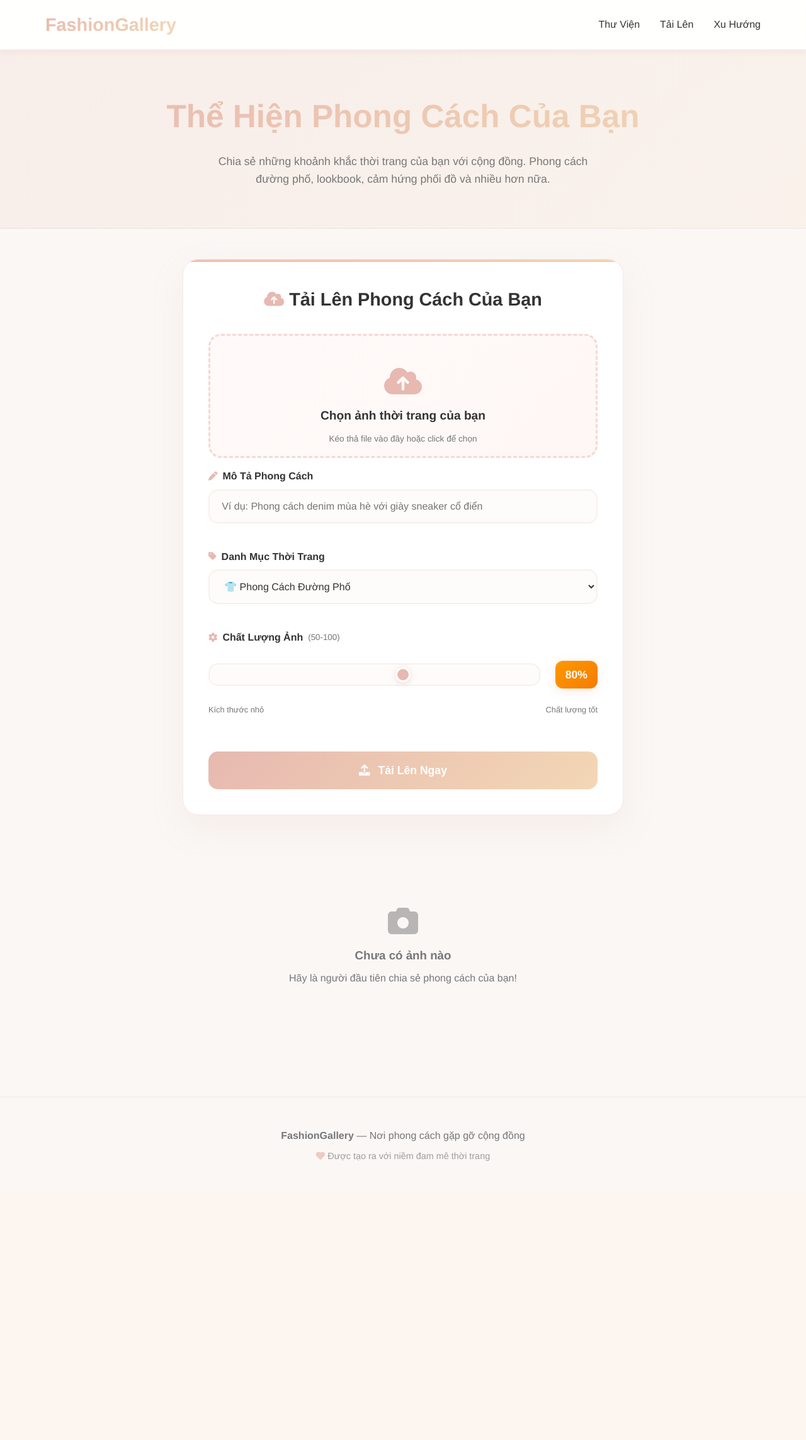
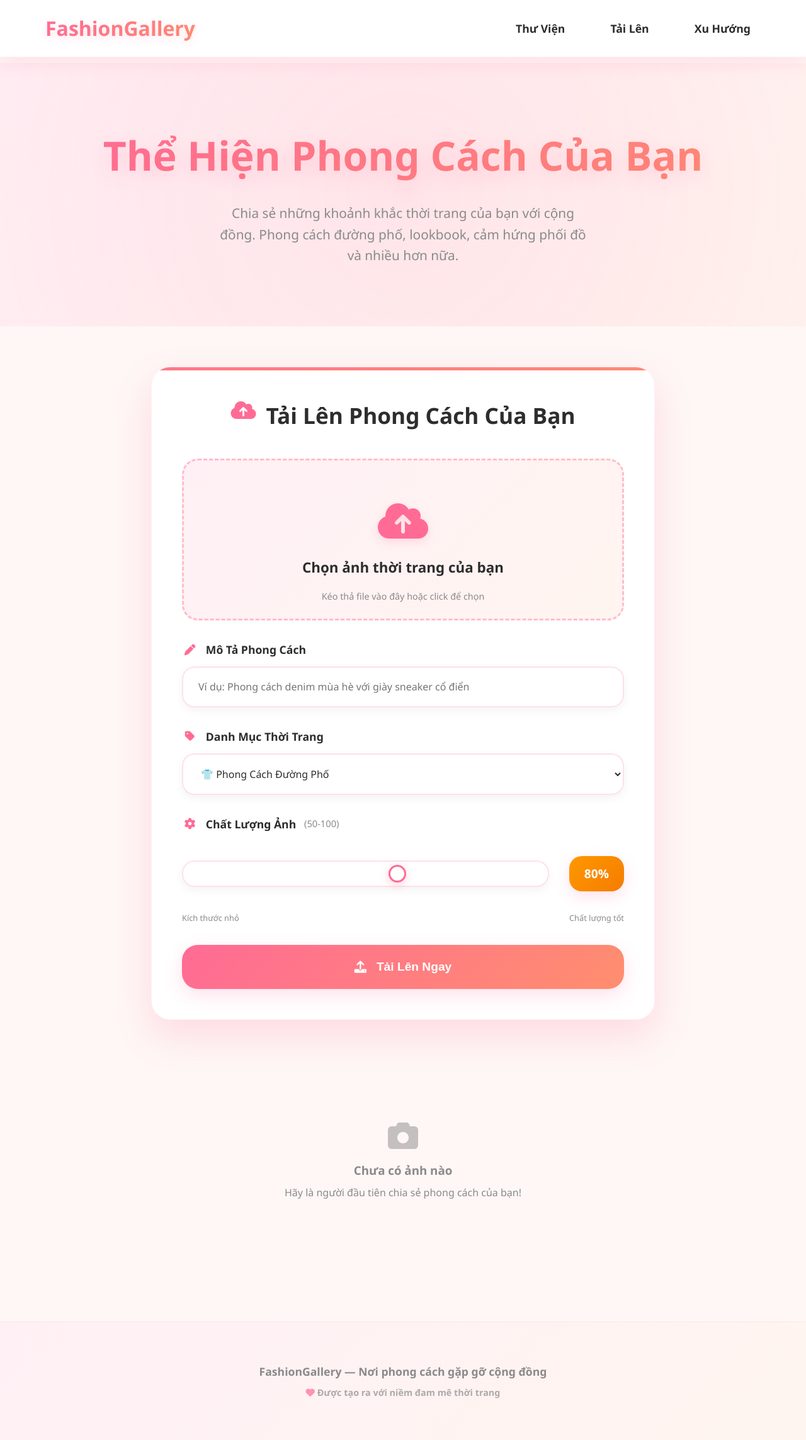
Before and after one commit to yenle2409/PHP_KT2, a PHP site: page / in a window 1280 px wide. Shown: the whole page at 63% size. Before the commit the page ends 1843 px from the top, so only its background shows below. Run offline with PHP 8.4, Linux system fonts and the light colour scheme; data that the repository does not hold is empty.

Commit message:
Update style.css

```diff
--- a/style.css
+++ b/style.css
@@ -1,12 +1,14 @@
 :root {
-  --bg: #faf7f5;
+  --bg: #fef7f5;
   --card: #ffffff;
-  --text: #333333;
-  --muted: #777777;
-  --accent: #e7b9b0;
-  --accent-hover: #f0c7be;
-  --gradient: linear-gradient(135deg, #e7b9b0, #f3d7b5);
-  --shadow: rgba(231, 185, 176, 0.3);
+  --text: #2d2d2d;
+  --muted: #8a8a8a;
+  --accent: #ff6b95;
+  --accent-hover: #ff85a8;
+  --gradient: linear-gradient(135deg, #ff6b95, #ff8e6e);
+  --gradient-soft: linear-gradient(135deg, #fff0f5, #fff5f0);
+  --shadow: rgba(255, 107, 149, 0.2);
+  --shadow-strong: rgba(255, 107, 149, 0.3);
 }
 
 * {
@@ -16,93 +18,161 @@
 }
 
 body {
-  font-family: 'Poppins', 'Helvetica Neue', sans-serif;
+  font-family: 'Segoe UI', Tahoma, Geneva, Verdana, sans-serif;
   background: var(--bg);
   color: var(--text);
   line-height: 1.6;
-  transition: background 0.3s, color 0.3s;
+  overflow-x: hidden;
 }
 
-/* Header */
+/* ===== IMPROVED HEADER ===== */
 .site-header {
-  background: rgba(255, 255, 255, 0.9);
-  backdrop-filter: blur(10px);
+  background: rgba(255, 255, 255, 0.95);
+  backdrop-filter: blur(20px);
   position: fixed;
   top: 0;
   width: 100%;
   z-index: 1000;
-  border-bottom: 1px solid rgba(0, 0, 0, 0.05);
-  box-shadow: 0 2px 10px var(--shadow);
+  border-bottom: 1px solid rgba(255, 107, 149, 0.1);
+  box-shadow: 0 4px 30px var(--shadow);
+  animation: slideDown 0.8s ease;
+}
+
+@keyframes slideDown {
+  from {
+    transform: translateY(-100%);
+    opacity: 0;
+  }
+  to {
+    transform: translateY(0);
+    opacity: 1;
+  }
 }
 
 .header-content {
   max-width: 1200px;
   margin: 0 auto;
-  padding: 1rem 2rem;
+  padding: 1.2rem 2rem;
   display: flex;
   justify-content: space-between;
   align-items: center;
 }
 
 .logo {
-  font-size: 1.8rem;
-  font-weight: 700;
+  font-size: 2rem;
+  font-weight: 800;
   background: var(--gradient);
   -webkit-background-clip: text;
   -webkit-text-fill-color: transparent;
+  text-shadow: 0 4px 15px var(--shadow);
 }
 
 .nav-links {
   display: flex;
-  gap: 2rem;
+  gap: 2.5rem;
 }
 
 .nav-links a {
   color: var(--text);
   text-decoration: none;
-  font-weight: 500;
-  transition: color 0.3s;
+  font-weight: 600;
+  font-size: 1.1rem;
+  padding: 0.5rem 1rem;
+  border-radius: 25px;
+  transition: all 0.3s ease;
+  position: relative;
 }
 
 .nav-links a:hover {
   color: var(--accent);
+  background: var(--gradient-soft);
+  transform: translateY(-2px);
 }
 
-/* Hero Section */
+.nav-links a::after {
+  content: '';
+  position: absolute;
+  bottom: -5px;
+  left: 50%;
+  width: 0;
+  height: 2px;
+  background: var(--gradient);
+  transition: all 0.3s ease;
+  transform: translateX(-50%);
+}
+
+.nav-links a:hover::after {
+  width: 80%;
+}
+
+/* ===== IMPROVED HERO SECTION ===== */
 .hero {
-  margin-top: 80px;
-  padding: 4rem 2rem;
+  margin-top: 100px;
+  padding: 6rem 2rem;
   text-align: center;
-  background: linear-gradient(135deg, rgba(231, 185, 176, 0.15), rgba(243, 215, 181, 0.15));
-  border-bottom: 1px solid rgba(0, 0, 0, 0.05);
+  background: var(--gradient-soft);
+  position: relative;
+  overflow: hidden;
+}
+
+.hero::before {
+  content: '';
+  position: absolute;
+  top: -50%;
+  left: -50%;
+  width: 200%;
+  height: 200%;
+  background: radial-gradient(circle, rgba(255, 107, 149, 0.1) 0%, transparent 70%);
+  animation: float 6s ease-in-out infinite;
+}
+
+@keyframes float {
+  0%, 100% { transform: translateY(0px) rotate(0deg); }
+  50% { transform: translateY(-20px) rotate(180deg); }
 }
 
 .hero h1 {
-  font-size: 3.2rem;
-  margin-bottom: 1rem;
+  font-size: 4rem;
+  margin-bottom: 1.5rem;
   background: var(--gradient);
   -webkit-background-clip: text;
   -webkit-text-fill-color: transparent;
+  font-weight: 800;
+  text-shadow: 0 10px 30px var(--shadow);
+  animation: fadeInUp 1s ease;
 }
 
 .hero p {
-  font-size: 1.1rem;
+  font-size: 1.3rem;
   color: var(--muted);
   max-width: 600px;
   margin: 0 auto;
+  animation: fadeInUp 1s ease 0.2s both;
 }
 
-/* Upload Section */
+@keyframes fadeInUp {
+  from {
+    opacity: 0;
+    transform: translateY(30px);
+  }
+  to {
+    opacity: 1;
+    transform: translateY(0);
+  }
+}
+
+/* ===== PREMIUM UPLOAD SECTION ===== */
 .upload-section {
   background: var(--card);
-  padding: 2rem;
-  margin: 3rem auto;
-  max-width: 600px;
-  border-radius: 20px;
-  border: 1px solid rgba(0, 0, 0, 0.05);
-  box-shadow: 0 10px 30px var(--shadow);
+  padding: 3rem;
+  margin: 4rem auto;
+  max-width: 800px;
+  border-radius: 30px;
+  border: 1px solid rgba(255, 107, 149, 0.1);
+  box-shadow: 0 25px 60px var(--shadow);
   position: relative;
   overflow: hidden;
+  animation: fadeInUp 1s ease 0.4s both;
 }
 
 .upload-section::before {
@@ -111,220 +181,7 @@ body {
   top: 0;
   left: 0;
   right: 0;
-  height: 3px;
-  background: var(--gradient);
-}
-
-.upload-section h2 {
-  text-align: center;
-  margin-bottom: 1.5rem;
-  color: var(--text);
-}
-
-.upload-form {
-  display: flex;
-  flex-direction: column;
-  gap: 1rem;
-}
-
-.form-group label {
-  font-weight: 600;
-  color: var(--muted);
-  font-size: 0.9rem;
-}
-
-.form-group input,
-.form-group select,
-.form-group textarea {
-  padding: 0.75rem;
-  border: 1px solid rgba(0, 0, 0, 0.1);
-  border-radius: 10px;
-  background: #fdfdfd;
-  color: var(--text);
-  font-size: 1rem;
-  transition: all 0.3s;
-}
-
-.form-group input:focus,
-.form-group select:focus,
-.form-group textarea:focus {
-  outline: none;
-  border-color: var(--accent);
-  box-shadow: 0 0 0 3px var(--shadow);
-}
-
-.file-input-wrapper {
-  position: relative;
-  overflow: hidden;
-  border: 2px dashed rgba(0, 0, 0, 0.1);
-  border-radius: 10px;
-  padding: 2rem;
-  text-align: center;
-  transition: all 0.3s;
-  cursor: pointer;
-  background: #fffaf9;
-}
-
-.file-input-wrapper:hover {
-  border-color: var(--accent);
-  background: rgba(231, 185, 176, 0.1);
-}
-
-.file-input-label i {
-  font-size: 2rem;
-  color: var(--accent);
-}
-
-.btn-primary {
-  background: var(--gradient);
-  color: #fff;
-  border: none;
-  padding: 1rem 2rem;
-  border-radius: 10px;
-  font-size: 1rem;
-  font-weight: 600;
-  cursor: pointer;
-  transition: all 0.3s;
-}
-
-.btn-primary:hover {
-  transform: translateY(-2px);
-  box-shadow: 0 10px 25px var(--shadow);
-}
-
-/* Gallery Grid */
-.gallery {
-  display: grid;
-  grid-template-columns: repeat(auto-fill, minmax(280px, 1fr));
-  gap: 2rem;
-  max-width: 1200px;
-  margin: 2rem auto 5rem;
-  padding: 2rem;
-}
-
-.gallery-item {
-  background: var(--card);
-  border-radius: 15px;
-  overflow: hidden;
-  transition: all 0.3s;
-  border: 1px solid rgba(0, 0, 0, 0.05);
-  box-shadow: 0 5px 15px rgba(231, 185, 176, 0.2);
-}
-
-.gallery-item:hover {
-  transform: translateY(-8px);
-  box-shadow: 0 15px 30px rgba(231, 185, 176, 0.3);
-}
-
-.gallery-image {
-  width: 100%;
-  height: 300px;
-  object-fit: cover;
-  display: block;
-  transition: transform 0.3s;
-}
-
-.gallery-item:hover .gallery-image {
-  transform: scale(1.05);
-}
-
-.item-meta {
-  padding: 1.5rem;
-  text-align: center;
-}
-
-.item-caption {
-  font-size: 1.1rem;
-  font-weight: 600;
-  margin-bottom: 0.5rem;
-}
-
-.item-category {
-  color: var(--accent);
-  font-weight: 600;
-  margin-bottom: 1rem;
-}
-
-.item-stats {
-  display: flex;
-  justify-content: space-between;
-  align-items: center;
-  color: var(--muted);
-  font-size: 0.9rem;
-}
-
-/* Message Styles */
-.message {
-  padding: 1rem;
-  border-radius: 10px;
-  text-align: center;
-  margin-bottom: 1rem;
-  font-weight: 600;
-}
-
-.message.success {
-  background: rgba(187, 241, 187, 0.3);
-  color: #2e7d32;
-  border: 1px solid #81c784;
-}
-
-.message.error {
-  background: rgba(255, 205, 210, 0.3);
-  color: #c62828;
-  border: 1px solid #ef9a9a;
-}
-
-/* Footer */
-.site-footer {
-  text-align: center;
-  padding: 3rem 2rem;
-  color: var(--muted);
-  border-top: 1px solid rgba(0, 0, 0, 0.05);
-  margin-top: 4rem;
-}
-
-/* Responsive */
-@media (max-width: 768px) {
-  .header-content {
-    flex-direction: column;
-    gap: 1rem;
-  }
-
-  .hero h1 {
-    font-size: 2.4rem;
-  }
-
-  .gallery {
-    grid-template-columns: 1fr;
-    padding: 1rem;
-  }
-}
-/* ===== IMPROVED UPLOAD SECTION ===== */
-.upload-section {
-    background: var(--card);
-    padding: 2.5rem;
-    margin: 3rem auto;
-    max-width: 700px;
-    border-radius: 25px;
-    border: 1px solid rgba(231, 185, 176, 0.3);
-    box-shadow: 0 20px 50px rgba(231, 185, 176, 0.15);
-    position: relative;
-    overflow: hidden;
-    transition: all 0.3s ease;
-}
-
-.upload-section:hover {
-    box-shadow: 0 25px 60px rgba(231, 185, 176, 0.25);
-    transform: translateY(-5px);
-}
-
-.upload-section::before {
-    content: '';
-    position: absolute;
-    top: 0;
-    left: 0;
-    right: 0;
-    height: 4px;
+  height: 5px;
   background: var(--gradient);
   background-size: 200% 200%;
   animation: gradientShift 3s ease infinite;
@@ -337,43 +194,53 @@ body {
 
 .upload-section h2 {
   text-align: center;
-    margin-bottom: 2rem;
+  margin-bottom: 2.5rem;
   color: var(--text);
-    font-size: 1.8rem;
+  font-size: 2.2rem;
   display: flex;
   align-items: center;
   justify-content: center;
-    gap: 0.5rem;
+  gap: 1rem;
+  font-weight: 700;
 }
 
 .upload-section h2 i {
   color: var(--accent);
-    font-size: 1.6rem;
+  font-size: 2rem;
+  animation: bounce 2s ease infinite;
 }
 
-/* ===== IMPROVED FILE UPLOAD ===== */
+@keyframes bounce {
+  0%, 20%, 50%, 80%, 100% { transform: translateY(0); }
+  40% { transform: translateY(-10px); }
+  60% { transform: translateY(-5px); }
+}
+
+/* ===== PREMIUM FILE UPLOAD ===== */
 .file-input-wrapper {
   position: relative;
   overflow: hidden;
-    border: 3px dashed rgba(231, 185, 176, 0.5);
-    border-radius: 20px;
-    padding: 3rem 2rem;
+  border: 3px dashed rgba(255, 107, 149, 0.4);
+  border-radius: 25px;
+  padding: 4rem 2rem;
   text-align: center;
   transition: all 0.4s ease;
   cursor: pointer;
-    background: linear-gradient(135deg, #fffaf9, #fef7f5);
+  background: var(--gradient-soft);
   position: relative;
+  margin-bottom: 2rem;
 }
 
 .file-input-wrapper:hover {
   border-color: var(--accent);
-    background: linear-gradient(135deg, #fff0ed, #feebe8);
-    transform: scale(1.02);
+  background: linear-gradient(135deg, #ffeef5, #fff0eb);
+  transform: translateY(-5px);
+  box-shadow: 0 15px 40px var(--shadow);
 }
 
 .file-input-wrapper.dragover {
   border-color: var(--accent);
-    background: rgba(231, 185, 176, 0.15);
+  background: rgba(255, 107, 149, 0.1);
   transform: scale(1.02);
 }
 
@@ -386,24 +253,25 @@ body {
   display: flex;
   flex-direction: column;
   align-items: center;
-    gap: 1rem;
+  gap: 1.5rem;
   cursor: pointer;
   transition: all 0.3s ease;
 }
 
 .file-input-label i {
-    font-size: 3rem;
+  font-size: 4rem;
   color: var(--accent);
   transition: all 0.3s ease;
+  text-shadow: 0 5px 15px var(--shadow);
 }
 
 .file-input-wrapper:hover .file-input-label i {
-    transform: scale(1.1) translateY(-5px);
+  transform: scale(1.2) translateY(-5px);
 }
 
 .file-input-label span {
-    font-size: 1.2rem;
-    font-weight: 600;
+  font-size: 1.4rem;
+  font-weight: 700;
   color: var(--text);
   transition: all 0.3s ease;
 }
@@ -414,47 +282,56 @@ body {
 
 .file-input-wrapper small {
   position: absolute;
-    bottom: 1rem;
+  bottom: 1.5rem;
   left: 0;
   right: 0;
   text-align: center;
   color: var(--muted);
-    font-size: 0.85rem;
+  font-size: 0.9rem;
+  font-weight: 500;
 }
 
-/* ===== IMPROVED FORM ELEMENTS ===== */
+/* ===== PREMIUM FORM ELEMENTS ===== */
 .form-group {
-    margin-bottom: 1.5rem;
+  margin-bottom: 2rem;
+  animation: fadeInUp 0.6s ease both;
 }
+
+.form-group:nth-child(1) { animation-delay: 0.5s; }
+.form-group:nth-child(2) { animation-delay: 0.6s; }
+.form-group:nth-child(3) { animation-delay: 0.7s; }
 
 .form-group label {
   display: block;
-    font-weight: 600;
+  font-weight: 700;
   color: var(--text);
-    margin-bottom: 0.5rem;
-    font-size: 1rem;
+  margin-bottom: 0.8rem;
+  font-size: 1.1rem;
   display: flex;
   align-items: center;
-    gap: 0.5rem;
+  gap: 0.8rem;
 }
 
 .form-group label i {
   color: var(--accent);
-    font-size: 0.9rem;
+  font-size: 1.1rem;
+  width: 25px;
+  text-align: center;
 }
 
 .form-group input,
 .form-group select,
 .form-group textarea {
   width: 100%;
-    padding: 1rem 1.2rem;
-    border: 2px solid rgba(231, 185, 176, 0.2);
-    border-radius: 15px;
-    background: #fefcfb;
+  padding: 1.2rem 1.5rem;
+  border: 2px solid rgba(255, 107, 149, 0.2);
+  border-radius: 20px;
+  background: #fff;
   color: var(--text);
   font-size: 1rem;
   font-family: inherit;
   transition: all 0.3s ease;
+  box-shadow: 0 5px 15px rgba(0,0,0,0.05);
 }
 
 .form-group input:focus,
@@ -463,74 +340,87 @@ body {
   outline: none;
   border-color: var(--accent);
   background: white;
-    box-shadow: 0 0 0 4px rgba(231, 185, 176, 0.1);
-    transform: translateY(-2px);
+  box-shadow: 0 0 0 4px rgba(255, 107, 149, 0.1);
+  transform: translateY(-3px);
 }
 
-/* ===== IMPROVED RANGE SLIDER ===== */
+/* ===== PREMIUM RANGE SLIDER ===== */
 .quality-slider-container {
   display: flex;
   align-items: center;
-    gap: 1.5rem;
-    padding: 1rem 0;
+  gap: 2rem;
+  padding: 1.5rem 0;
 }
 
 .quality-slider {
   flex: 1;
   -webkit-appearance: none;
-    height: 8px;
-    border-radius: 10px;
-    background: linear-gradient(to right, #f0c7be, #e7b9b0);
+  height: 10px;
+  border-radius: 15px;
+  background: linear-gradient(to right, #ffb3c8, #ff6b95, #ff8e6e);
   outline: none;
+  box-shadow: inset 0 2px 5px rgba(0,0,0,0.1);
 }
 
 .quality-slider::-webkit-slider-thumb {
   -webkit-appearance: none;
-    width: 24px;
-    height: 24px;
+  width: 28px;
+  height: 28px;
   border-radius: 50%;
-    background: var(--accent);
+  background: white;
   cursor: pointer;
-    border: 3px solid white;
-    box-shadow: 0 2px 10px rgba(231, 185, 176, 0.5);
+  border: 3px solid var(--accent);
+  box-shadow: 0 4px 15px var(--shadow-strong);
   transition: all 0.3s ease;
 }
 
 .quality-slider::-webkit-slider-thumb:hover {
-    transform: scale(1.2);
-    box-shadow: 0 4px 15px rgba(231, 185, 176, 0.7);
+  transform: scale(1.3);
+  box-shadow: 0 6px 20px var(--shadow-strong);
 }
 
 .quality-value {
   background: var(--gradient);
   color: white;
-    padding: 0.5rem 1rem;
-    border-radius: 12px;
-    min-width: 60px;
+  padding: 0.8rem 1.5rem;
+  border-radius: 20px;
+  min-width: 80px;
   text-align: center;
-    font-weight: 700;
-    font-size: 1.1rem;
-    box-shadow: 0 4px 15px rgba(231, 185, 176, 0.3);
+  font-weight: 800;
+  font-size: 1.2rem;
+  box-shadow: 0 8px 25px var(--shadow);
+  transition: all 0.3s ease;
 }
 
-/* ===== IMPROVED BUTTON ===== */
+.quality-labels {
+  display: flex;
+  justify-content: space-between;
+  font-size: 0.9rem;
+  color: var(--muted);
+  margin-top: 0.8rem;
+  font-weight: 600;
+}
+
+/* ===== PREMIUM BUTTON ===== */
 .btn-primary {
   background: var(--gradient);
   color: white;
   border: none;
-    padding: 1.2rem 2.5rem;
-    border-radius: 15px;
-    font-size: 1.1rem;
+  padding: 1.5rem 3rem;
+  border-radius: 25px;
+  font-size: 1.2rem;
   font-weight: 700;
   cursor: pointer;
   transition: all 0.4s ease;
   display: flex;
   align-items: center;
   justify-content: center;
-    gap: 0.8rem;
-    margin-top: 1rem;
+  gap: 1rem;
+  margin-top: 2rem;
   position: relative;
   overflow: hidden;
+  width: 100%;
+  box-shadow: 0 10px 30px var(--shadow);
 }
 
 .btn-primary::before {
@@ -540,8 +430,8 @@ body {
   left: -100%;
   width: 100%;
   height: 100%;
-    background: linear-gradient(90deg, transparent, rgba(255,255,255,0.3), transparent);
-    transition: left 0.5s;
+  background: linear-gradient(90deg, transparent, rgba(255,255,255,0.4), transparent);
+  transition: left 0.6s;
 }
 
 .btn-primary:hover::before {
@@ -623,6 +527,100 @@ body {
   border-left-color: #f44336;
 }
 
+/* ===== PREMIUM GALLERY ===== */
+.gallery {
+  display: grid;
+  grid-template-columns: repeat(auto-fill, minmax(320px, 1fr));
+  gap: 2.5rem;
+  max-width: 1200px;
+  margin: 3rem auto 6rem;
+  padding: 2rem;
+}
+
+.gallery-item {
+  background: var(--card);
+  border-radius: 25px;
+  overflow: hidden;
+  transition: all 0.4s ease;
+  border: 1px solid rgba(255, 107, 149, 0.1);
+  box-shadow: 0 10px 30px var(--shadow);
+  position: relative;
+}
+
+.gallery-item:hover {
+  transform: translateY(-10px) scale(1.02);
+  box-shadow: 0 25px 50px var(--shadow-strong);
+}
+
+.gallery-image {
+  width: 100%;
+  height: 350px;
+  object-fit: cover;
+  display: block;
+  transition: transform 0.4s ease;
+}
+
+.gallery-item:hover .gallery-image {
+  transform: scale(1.1);
+}
+
+.item-meta {
+  padding: 2rem;
+  text-align: center;
+}
+
+.item-caption {
+  font-size: 1.3rem;
+  font-weight: 700;
+  margin-bottom: 0.8rem;
+  color: var(--text);
+}
+
+.item-category {
+  color: var(--accent);
+  font-weight: 700;
+  margin-bottom: 1.2rem;
+  font-size: 1.1rem;
+}
+
+.item-stats {
+  display: flex;
+  justify-content: space-between;
+  align-items: center;
+  color: var(--muted);
+  font-size: 1rem;
+  font-weight: 600;
+}
+
+.like-btn {
+  color: var(--accent);
+  text-decoration: none;
+  font-weight: 700;
+  transition: all 0.3s ease;
+  padding: 0.5rem 1rem;
+  border-radius: 15px;
+}
+
+.like-btn:hover {
+  background: var(--gradient-soft);
+  transform: scale(1.1);
+}
+
+/* ===== PREMIUM FOOTER ===== */
+.site-footer {
+  text-align: center;
+  padding: 4rem 2rem;
+  color: var(--muted);
+  border-top: 1px solid rgba(255, 107, 149, 0.1);
+  margin-top: 4rem;
+  background: var(--gradient-soft);
+}
+
+.site-footer p {
+  font-size: 1.1rem;
+  font-weight: 600;
+}
+
 /* ===== LOADING ANIMATION ===== */
 @keyframes spin {
   0% { transform: rotate(0deg); }
```
Also changed, not shown: other parts of style.css (+78 -23 lines). Lines whose indentation alone changed are shown as unchanged.
